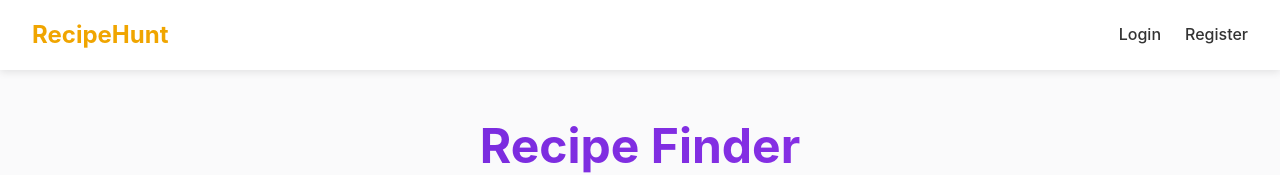
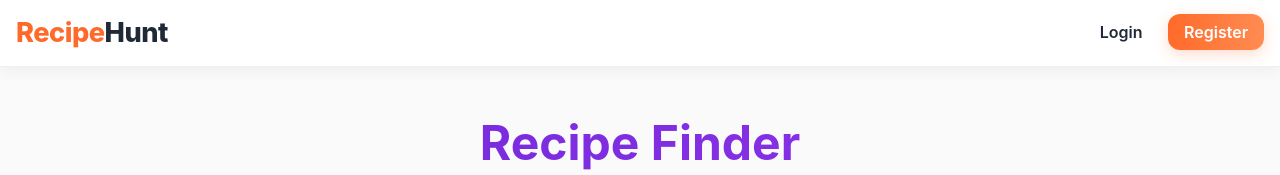
Before and after one commit to Rizanmohd030/Recipe-Finder, a React (Vite) app in the folder client/: page / in a window 1280 px wide. Shown: the top 175 px of the page. Built offline with nearby package versions, Linux system fonts and the light colour scheme; no server answers.

Commit message:
The navbar function error solved

```diff
--- a/client/src/components/Navbar.css
+++ b/client/src/components/Navbar.css
@@ -1,61 +1,120 @@
 /* src/components/Navbar.css */
 
-.navbar {
-  display: flex;
-  justify-content: space-between;
-  align-items: center;
-  padding: 1rem 2rem;
-  background-color: #ffffff;
-  box-shadow: 0 2px 8px rgba(0, 0, 0, 0.1);
+/* ----------- NAVBAR CONTAINER ----------- */
+.nav-container {
   position: sticky;
   top: 0;
   z-index: 1000;
+
+  background: rgba(255, 255, 255, 0.9);
+  backdrop-filter: blur(12px);
+  -webkit-backdrop-filter: blur(12px);
+
+  border-bottom: 1px solid rgba(0, 0, 0, 0.06);
+  box-shadow: 0 4px 14px rgba(0, 0, 0, 0.05);
+
+  padding: 0.7rem 1rem;
 }
 
-.navbar-brand .navbar-logo {
-  font-size: 1.5rem;
-  font-weight: 700;
-  color: #f0a500;
-  text-decoration: none;
+/* Wrapper for spacing */
+.nav-inner {
+  max-width: 1300px;
+  margin: 0 auto;
+
+  display: flex;
+  align-items: center;
+  justify-content: space-between;
 }
 
-.navbar-links {
+/* ----------- BRAND / LOGO ----------- */
+.nav-logo {
+  font-size: 1.7rem;
+  font-weight: 800;
+  text-decoration: none;
+
+  color: #ff6a2a;
+  letter-spacing: -0.5px;
+
+  transition: 0.2s ease;
+}
+
+.nav-logo span {
+  color: #1f2937;
+}
+
+.nav-logo:hover {
+  opacity: 0.85;
+  transform: translateY(-1px);
+}
+
+/* ----------- NAV LINKS ----------- */
+.nav-links {
+  list-style: none;
   display: flex;
   align-items: center;
-  list-style: none;
+  gap: 1.6rem;
+
   margin: 0;
   padding: 0;
-  gap: 1.5rem;
 }
 
-.navbar-links a {
+.nav-link {
   text-decoration: none;
-  color: #333;
-  font-weight: 500;
-  transition: color 0.2s;
+  font-weight: 600;
+  color: #1f2937;
+
+  padding: 6px 0;
+  transition: color 0.2s ease;
+  border-bottom: 2px solid transparent;
 }
 
-.navbar-links a:hover {
-  color: #f0a500;
+.nav-link:hover {
+  color: #ff6a2a;
+  border-bottom: 2px solid #ff6a2a;
 }
 
-.navbar-greeting {
-  color: #555;
+/* Greeting text */
+.nav-greeting {
   font-weight: 500;
+  color: #6b7280;
+  margin-right: 0.3rem;
 }
 
-.logout-button {
-  background: none;
-  border: 1px solid #f0a500;
-  color: #f0a500;
-  padding: 0.5rem 1rem;
-  border-radius: 8px;
-  cursor: pointer;
-  font-weight: 500;
-  transition: background-color 0.2s, color 0.2s;
+/* ----------- BUTTONS ----------- */
+
+/* Login/Register Button */
+.nav-btn {
+  text-decoration: none;
+  background: linear-gradient(90deg, #ff6a2a, #ff8c52);
+  color: white;
+  padding: 8px 16px;
+  border-radius: 12px;
+  font-weight: 600;
+
+  transition: 0.25s ease;
+  box-shadow: 0 4px 14px rgba(255, 106, 42, 0.24);
 }
 
-.logout-button:hover {
-  background-color: #f0a500;
-  color: #fff;
+.nav-btn:hover {
+  transform: translateY(-2px);
+  box-shadow: 0 6px 18px rgba(255, 106, 42, 0.3);
 }
+
+/* Logout button */
+.logout-btn {
+  background: transparent;
+  border: 2px solid #ff6a2a;
+  color: #ff6a2a;
+
+  padding: 6px 14px;
+  border-radius: 10px;
+  font-weight: 600;
+  cursor: pointer;
+
+  transition: 0.25s ease;
+}
+
+.logout-btn:hover {
+  background: #ff6a2a;
+  color: white;
+}
--- a/client/src/components/Navbar.jsx
+++ b/client/src/components/Navbar.jsx
@@ -1,53 +1,59 @@
-
-import React from 'react';
-import { Link } from 'react-router-dom';
-
-import {  useAuth } from '../context/AuthContext';
-
-import './Navbar.css';
+// src/components/Navbar.jsx
+import React from "react";
+import { Link } from "react-router-dom";
+import { useAuth } from "../context/AuthContext";
+import "./Navbar.css";
 
 const Navbar = () => {
   const { user, logout } = useAuth();
 
   const handleLogout = () => {
     logout();
-    // After logging out, we might want to navigate the user to the homepage.
-    // We can add that logic here or in the context itself.
   };
 
   return (
-    <nav className="navbar">
-      <div className="navbar-brand">
-        {/* Link the brand/logo to the homepage */}
-        <Link to="/" className="navbar-logo">RecipeHunt</Link>
-      </div>
+    <nav className="nav-container">
+      <div className="nav-inner">
 
-      <ul className="navbar-links">
-        {/* 5. This is the core of our dynamic UI. We use a ternary operator to check if a `user` object exists. */}
+        {/* Brand */}
+        <Link to="/" className="nav-logo">
+          Recipe<span>Hunt</span>
+        </Link>
+
+        {/* Links */}
+        <ul className="nav-links">
           {user ? (
-          // If `user` exists, the user is logged in. Show these links.
             <>
-            <li className="navbar-greeting">Welcome, {user.name}!</li>
+              <li className="nav-greeting">Hi, {user.name}</li>
+
               <li>
-              <Link to="/favorites">My Favorites</Link>
+                <Link to="/favorites" className="nav-link">
+                  Favorites
+                </Link>
               </li>
+
               <li>
-              {/* This button will trigger the logout process. */}
-              <button onClick={handleLogout} className="logout-button">Logout</button>
+                <button className="logout-btn" onClick={handleLogout}>
+                  Logout
+                </button>
               </li>
             </>
           ) : (
-          // If `user` is null, the user is logged out. Show these links.
             <>
               <li>
-              <Link to="/login">Login</Link>
+                <Link to="/login" className="nav-link">
+                  Login
+                </Link>
               </li>
               <li>
-              <Link to="/register">Register</Link>
+                <Link to="/register" className="nav-btn">
+                  Register
+                </Link>
               </li>
             </>
           )}
         </ul>
+      </div>
     </nav>
   );
 };
```
Lines whose indentation alone changed are shown as unchanged.
